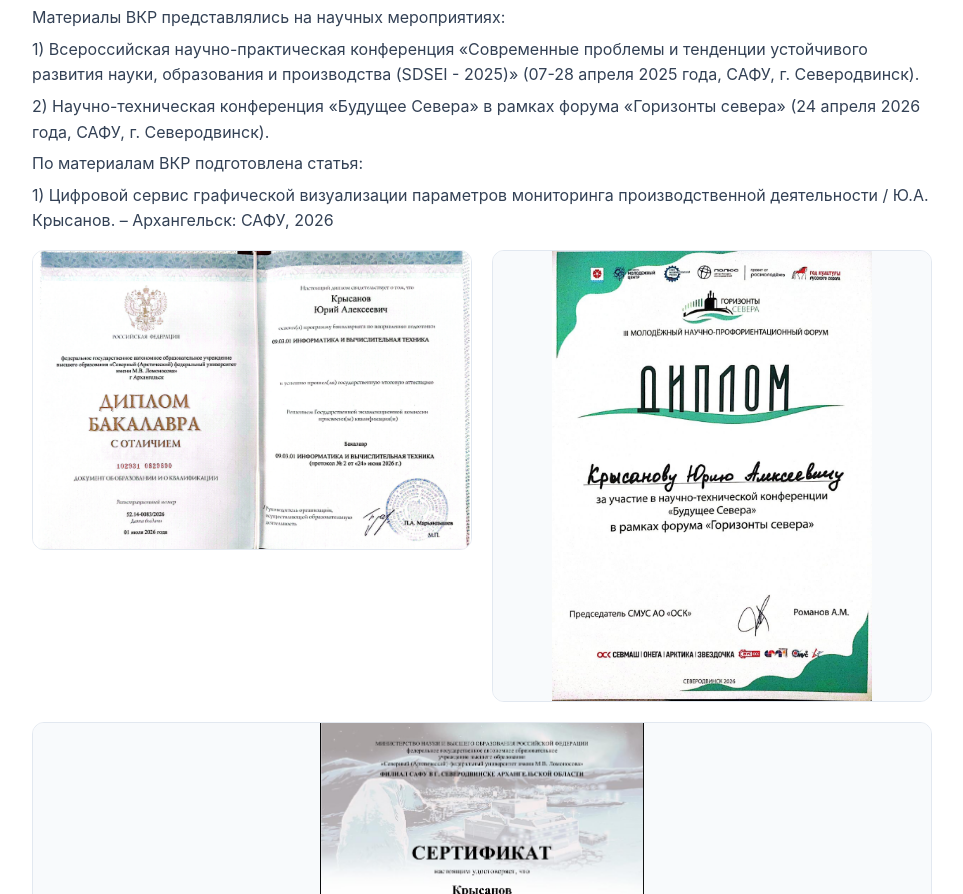
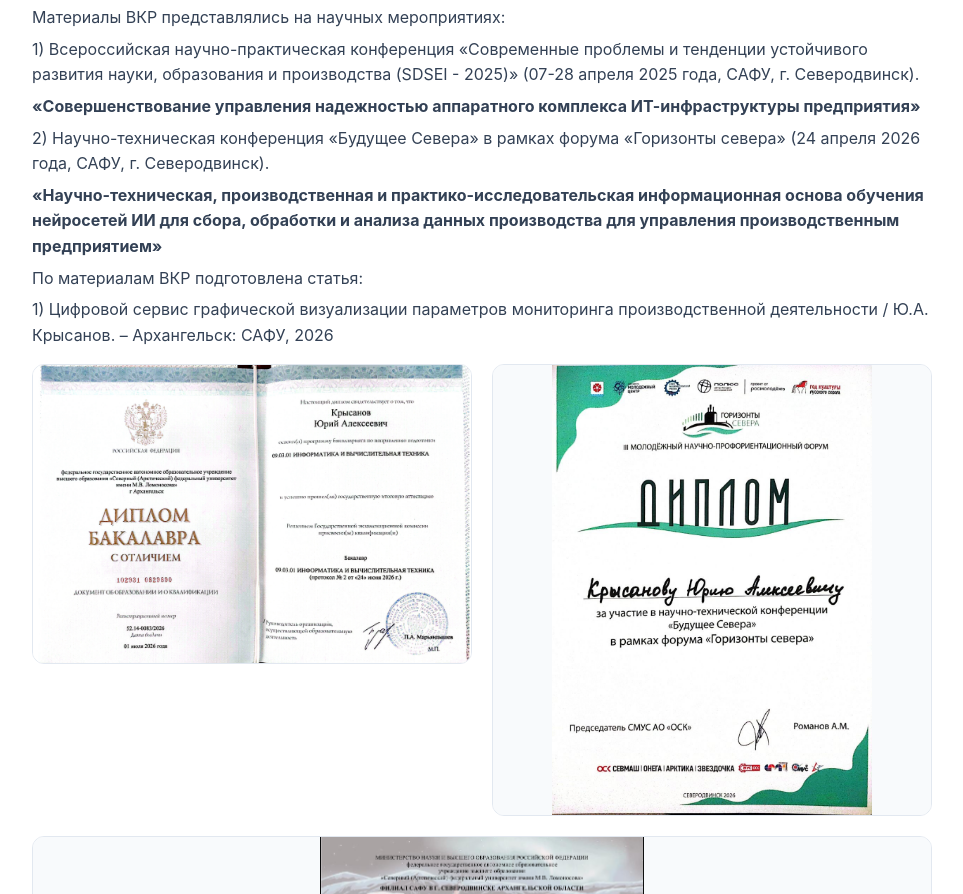
Before and after one commit to Yuuurka/portfolio, a plain HTML site: page index.html in a window 1280 px wide. Shown: the part 3376-4270 px from the top of the page, without its empty margins (158-1121 px from the left). Drawn offline with Linux system fonts and the light colour scheme; a script that the page names is missing.

Commit message:
добавлены названия докладов

```diff
--- a/index.html
+++ b/index.html
@@ -129,9 +129,14 @@
             <p> 1) Всероссийская научно-практическая конференция «Современные проблемы и
             тенденции устойчивого развития науки, образования и производства (SDSEI - 2025)» (07-28
             апреля 2025 года, САФУ, г. Северодвинск).</p>
+            <p style='font-weight: bold;'>«Совершенствование управления надежностью аппаратного комплекса ИТ-инфраструктуры предприятия»</p>
             <p>
                 2) Научно-техническая конференция «Будущее Севера» в рамках форума «Горизонты севера» (24 апреля 2026 года, САФУ, г. Северодвинск).
             </p>
+            <p style='font-weight: bold;'>«Научно-техническая, производственная и практико-исследовательская информационная основа
+обучения нейросетей ИИ для сбора, обработки и анализа данных производства
+для управления производственным предприятием»</p>
+
             <p>По материалам ВКР подготовлена статья:</p>
             <p>
                 1) Цифровой сервис графической визуализации параметров мониторинга
```
